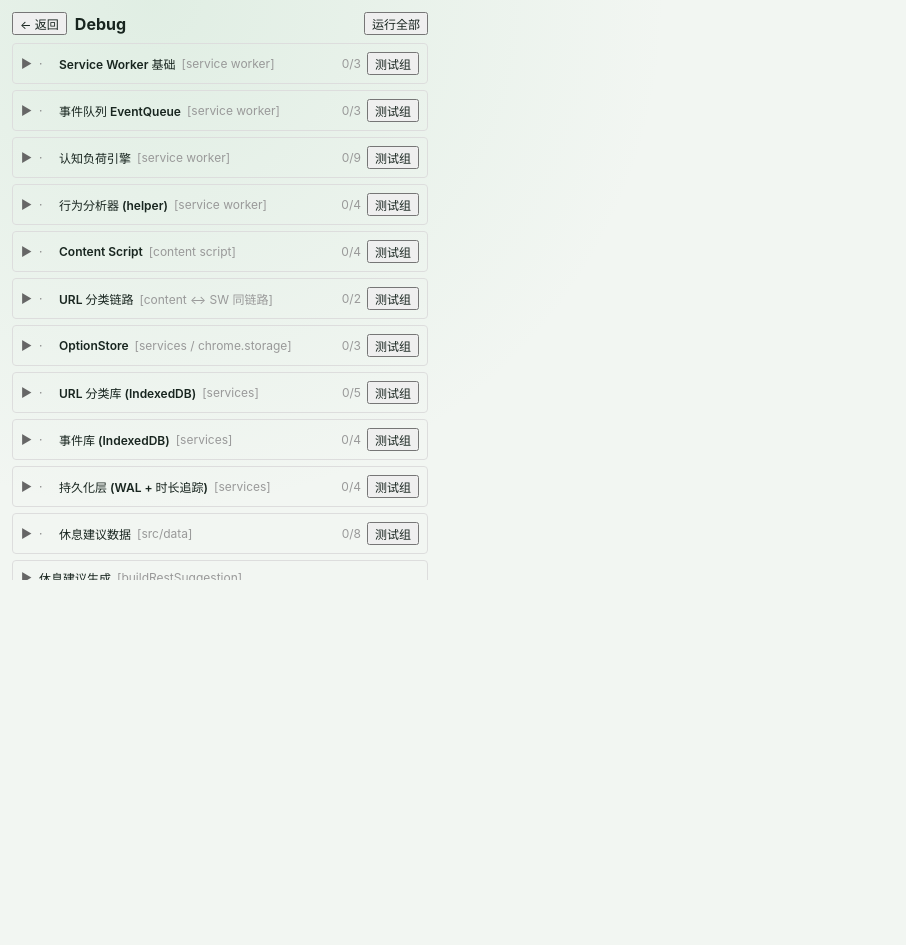
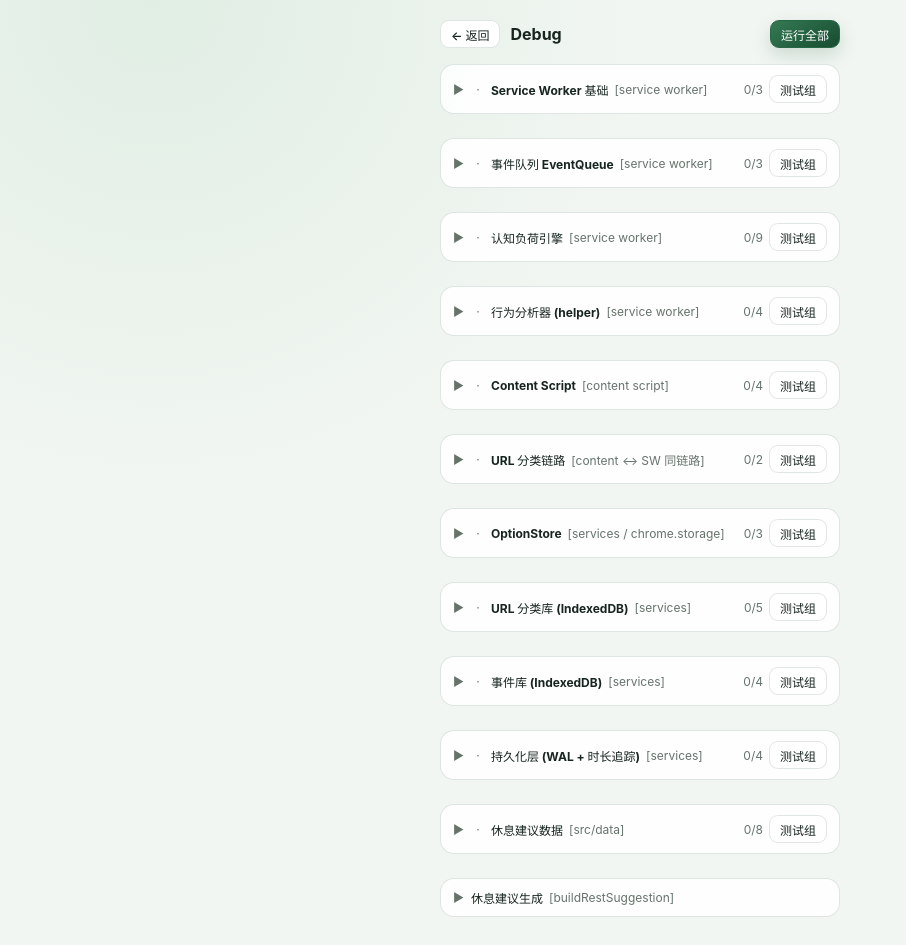
Before and after one commit to MingxuanGame/BrainRest, a React (Vite) app: page / in a window 1280 px wide. Both pictures are taken after a click on the button 791 px from the left and 60 px from the top of the page. Shown: the whole page, without its empty margins (0-906 px from the left). Before the commit the page ends 800 px from the top, so only its background shows below. Built offline with nearby package versions, Linux system fonts and the light colour scheme.

Commit message:
refactor(debug): 调试页与休息建议面板统一到新视觉体系

```diff
--- a/src/popup/debug/DebugPage.tsx
+++ b/src/popup/debug/DebugPage.tsx
@@ -1,41 +1,34 @@
-import { useCallback, useState } from 'react'
-import { TEST_GROUPS, type SubTest, type TestGroup } from './tests'
-import RestSuggestionPanel from './RestSuggestionPanel'
+import { useCallback, useState } from "react";
+import { TEST_GROUPS, type SubTest, type TestGroup } from "./tests";
+import RestSuggestionPanel from "./RestSuggestionPanel";
 
 /* ------------------------------------------------------------------ */
 /* 状态模型                                                            */
 /* ------------------------------------------------------------------ */
 
-type TestStatus = 'idle' | 'running' | 'pass' | 'fail'
+type TestStatus = "idle" | "running" | "pass" | "fail";
 
 interface TestState {
-    status: TestStatus
-    detail: string
+    status: TestStatus;
+    detail: string;
 }
 
-const IDLE_STATE: TestState = { status: 'idle', detail: '' }
+const IDLE_STATE: TestState = { status: "idle", detail: "" };
 
 const STATUS_ICON: Record<TestStatus, string> = {
-    idle: '·',
-    running: '…',
-    pass: '✔',
-    fail: '✘',
-}
-
-const STATUS_COLOR: Record<TestStatus, string> = {
-    idle: '#888',
-    running: '#b8860b',
-    pass: '#1a7f37',
-    fail: '#c0392b',
-}
+    idle: "·",
+    running: "…",
+    pass: "✔",
+    fail: "✘",
+};
 
 /** 汇总一个分组内所有子测试的状态 */
 function summarizeGroup(group: TestGroup, results: Record<string, TestState>): TestStatus {
-    const states = group.subTests.map((t) => results[t.id]?.status ?? 'idle')
-    if (states.some((s) => s === 'running')) return 'running'
-    if (states.some((s) => s === 'fail')) return 'fail'
-    if (states.every((s) => s === 'pass')) return 'pass'
-    return 'idle'
+    const states = group.subTests.map((t) => results[t.id]?.status ?? "idle");
+    if (states.some((s) => s === "running")) return "running";
+    if (states.some((s) => s === "fail")) return "fail";
+    if (states.every((s) => s === "pass")) return "pass";
+    return "idle";
 }
 
 /* ------------------------------------------------------------------ */
@@ -48,40 +41,34 @@ function SubTestRow({
     disabled,
     onRun,
 }: {
-    test: SubTest
-    state: TestState
-    disabled: boolean
-    onRun: () => void
+    test: SubTest;
+    state: TestState;
+    disabled: boolean;
+    onRun: () => void;
 }) {
     return (
-        <div style={{ borderTop: '1px solid #eee', padding: '6px 0 6px 20px' }}>
-            <div style={{ display: 'flex', alignItems: 'center', gap: 6 }}>
-                <span style={{ color: STATUS_COLOR[state.status], width: 14 }}>
+        <div className="debug-sub-row">
+            <div>
+                <span className={`debug-status is-${state.status}`}>
                     {STATUS_ICON[state.status]}
                 </span>
                 <span>{test.name}</span>
                 <button
+                    className="button compact"
                     onClick={onRun}
-                    disabled={disabled || state.status === 'running'}
-                    style={{ marginLeft: 'auto' }}
+                    disabled={disabled || state.status === "running"}
+                    style={{ marginLeft: "auto" }}
                 >
                     测试
                 </button>
             </div>
             {state.detail && (
-                <pre
-                    style={{
-                        margin: '4px 0 0 20px',
-                        whiteSpace: 'pre-wrap',
-                        wordBreak: 'break-all',
-                        color: state.status === 'fail' ? STATUS_COLOR.fail : '#444',
-                    }}
-                >
+                <pre className={`debug-pre${state.status === "fail" ? " is-fail" : ""}`}>
                     {state.detail}
                 </pre>
             )}
         </div>
-    )
+    );
 }
 
 /* ------------------------------------------------------------------ */
@@ -97,38 +84,34 @@ function GroupCard({
     onRunSub,
     onRunGroup,
 }: {
-    group: TestGroup
-    results: Record<string, TestState>
-    expanded: boolean
-    busy: boolean
-    onToggle: () => void
-    onRunSub: (test: SubTest) => void
-    onRunGroup: () => void
+    group: TestGroup;
+    results: Record<string, TestState>;
+    expanded: boolean;
+    busy: boolean;
+    onToggle: () => void;
+    onRunSub: (test: SubTest) => void;
+    onRunGroup: () => void;
 }) {
-    const groupStatus = summarizeGroup(group, results)
-    const passCount = group.subTests.filter((t) => results[t.id]?.status === 'pass').length
+    const groupStatus = summarizeGroup(group, results);
+    const passCount = group.subTests.filter((t) => results[t.id]?.status === "pass").length;
 
     return (
-        <div style={{ border: '1px solid #ddd', borderRadius: 4, padding: 8, marginBottom: 6 }}>
-            <div
-                onClick={onToggle}
-                style={{ display: 'flex', alignItems: 'center', gap: 6, cursor: 'pointer' }}
-            >
-                <span style={{ width: 12, color: '#666' }}>{expanded ? '▼' : '▶'}</span>
-                <span style={{ color: STATUS_COLOR[groupStatus], width: 14 }}>
-                    {STATUS_ICON[groupStatus]}
-                </span>
-                <span style={{ fontWeight: 600 }}>{group.name}</span>
-                <span style={{ color: '#999' }}>[{group.scope}]</span>
-                <span style={{ color: '#999', marginLeft: 'auto' }}>
+        <div className="debug-group">
+            <div className="debug-group-header" onClick={onToggle}>
+                <span className="debug-caret">{expanded ? "▼" : "▶"}</span>
+                <span className={`debug-status is-${groupStatus}`}>{STATUS_ICON[groupStatus]}</span>
+                <strong>{group.name}</strong>
+                <span className="debug-scope">[{group.scope}]</span>
+                <span className="debug-count">
                     {passCount}/{group.subTests.length}
                 </span>
                 <button
+                    className="button compact"
                     onClick={(e) => {
-                        e.stopPropagation() // 不触发展开/收起
-                        onRunGroup()
+                        e.stopPropagation(); // 不触发展开/收起
+                        onRunGroup();
                     }}
-                    disabled={busy || groupStatus === 'running'}
+                    disabled={busy || groupStatus === "running"}
                 >
                     测试组
                 </button>
@@ -148,7 +131,7 @@ function GroupCard({
                 </div>
             )}
         </div>
-    )
+    );
 }
 
 /* ------------------------------------------------------------------ */
@@ -156,56 +139,60 @@ function GroupCard({
 /* ------------------------------------------------------------------ */
 
 export default function DebugPage({ onBack }: { onBack: () => void }) {
-    const [results, setResults] = useState<Record<string, TestState>>({})
-    const [expanded, setExpanded] = useState<Record<string, boolean>>({})
-    const [runningAll, setRunningAll] = useState(false)
+    const [results, setResults] = useState<Record<string, TestState>>({});
+    const [expanded, setExpanded] = useState<Record<string, boolean>>({});
+    const [runningAll, setRunningAll] = useState(false);
 
     const toggleGroup = useCallback((groupId: string) => {
-        setExpanded((prev) => ({ ...prev, [groupId]: !prev[groupId] }))
-    }, [])
+        setExpanded((prev) => ({ ...prev, [groupId]: !prev[groupId] }));
+    }, []);
 
     const runSub = useCallback(async (test: SubTest) => {
-        setResults((prev) => ({ ...prev, [test.id]: { status: 'running', detail: '' } }))
+        setResults((prev) => ({ ...prev, [test.id]: { status: "running", detail: "" } }));
         try {
-            const detail = await test.run()
-            setResults((prev) => ({ ...prev, [test.id]: { status: 'pass', detail } }))
+            const detail = await test.run();
+            setResults((prev) => ({ ...prev, [test.id]: { status: "pass", detail } }));
         } catch (e: unknown) {
             setResults((prev) => ({
                 ...prev,
-                [test.id]: { status: 'fail', detail: (e as Error).message },
-            }))
+                [test.id]: { status: "fail", detail: (e as Error).message },
+            }));
         }
-    }, [])
+    }, []);
 
     const runGroup = useCallback(
         async (group: TestGroup) => {
-            setExpanded((prev) => ({ ...prev, [group.id]: true }))
+            setExpanded((prev) => ({ ...prev, [group.id]: true }));
             for (const test of group.subTests) {
-                await runSub(test)
+                await runSub(test);
             }
         },
         [runSub],
-    )
+    );
 
     const runAll = useCallback(async () => {
-        setRunningAll(true)
+        setRunningAll(true);
         for (const group of TEST_GROUPS) {
-            await runGroup(group)
+            await runGroup(group);
         }
-        setRunningAll(false)
-    }, [runGroup])
+        setRunningAll(false);
+    }, [runGroup]);
 
     return (
-        <div style={{ width: 440, maxHeight: 580, overflowY: 'auto', padding: 12, fontSize: 12 }}>
-            <div style={{ display: 'flex', alignItems: 'center', gap: 8, marginBottom: 8 }}>
-                <button onClick={onBack}>← 返回</button>
-                <h2 style={{ margin: 0, fontSize: 16 }}>Debug</h2>
+        <div className="app-shell debug-shell">
+            <div className="header-row">
+                <div className="button-row">
+                    <button className="button compact" onClick={onBack}>
+                        ← 返回
+                    </button>
+                    <h2 style={{ margin: 0, fontSize: 16 }}>Debug</h2>
+                </div>
                 <button
+                    className="button compact primary"
                     onClick={() => void runAll()}
                     disabled={runningAll}
-                    style={{ marginLeft: 'auto' }}
                 >
-                    {runningAll ? '运行中…' : '运行全部'}
+                    {runningAll ? "运行中…" : "运行全部"}
                 </button>
             </div>
 
@@ -224,5 +211,5 @@ export default function DebugPage({ onBack }: { onBack: () => void }) {
 
             <RestSuggestionPanel />
         </div>
-    )
+    );
 }
--- a/src/popup/debug/RestSuggestionPanel.tsx
+++ b/src/popup/debug/RestSuggestionPanel.tsx
@@ -1,17 +1,17 @@
-import { useCallback, useState } from 'react'
-import { buildRestSuggestion } from '../../background/engine/RestSuggestion'
-import type { BRIResult } from '../../background/engine/types'
-import type { RestSuggestion } from '../../models/RestSuggestion'
-import { sampleBriResults } from '../../data/bri-samples'
+import { useCallback, useState } from "react";
+import { buildRestSuggestion } from "../../background/engine/RestSuggestion";
+import type { BRIResult } from "../../background/engine/types";
+import type { RestSuggestion } from "../../models/RestSuggestion";
+import { sampleBriResults } from "../../data/bri-samples";
 
 /* ------------------------------------------------------------------ */
 /* 输出状态                                                            */
 /* ------------------------------------------------------------------ */
 
 type Output =
-    | { kind: 'suggestion'; value: RestSuggestion }
-    | { kind: 'null' }
-    | { kind: 'error'; message: string }
+    | { kind: "suggestion"; value: RestSuggestion }
+    | { kind: "null" }
+    | { kind: "error"; message: string };
 
 /* ------------------------------------------------------------------ */
 /* 休息建议生成面板                                                    */
@@ -22,53 +22,52 @@ type Output =
  * 展示 RestSuggestion 输出。
  */
 export default function RestSuggestionPanel() {
-    const [expanded, setExpanded] = useState(false)
-    const [json, setJson] = useState('')
-    const [output, setOutput] = useState<Output | null>(null)
+    const [expanded, setExpanded] = useState(false);
+    const [json, setJson] = useState("");
+    const [output, setOutput] = useState<Output | null>(null);
 
     const loadSample = useCallback((result: BRIResult) => {
-        setJson(JSON.stringify(result, null, 2))
-        setOutput(null)
-    }, [])
+        setJson(JSON.stringify(result, null, 2));
+        setOutput(null);
+    }, []);
 
     const generate = useCallback(() => {
-        let parsed: BRIResult
+        let parsed: BRIResult;
         try {
-            parsed = JSON.parse(json) as BRIResult
+            parsed = JSON.parse(json) as BRIResult;
         } catch (e: unknown) {
-            setOutput({ kind: 'error', message: `JSON 解析失败：${(e as Error).message}` })
-            return
+            setOutput({ kind: "error", message: `JSON 解析失败：${(e as Error).message}` });
+            return;
         }
         try {
-            const value = buildRestSuggestion(parsed)
-            setOutput(value === null ? { kind: 'null' } : { kind: 'suggestion', value })
+            const value = buildRestSuggestion(parsed);
+            setOutput(value === null ? { kind: "null" } : { kind: "suggestion", value });
         } catch (e: unknown) {
-            setOutput({ kind: 'error', message: (e as Error).message })
+            setOutput({ kind: "error", message: (e as Error).message });
         }
-    }, [json])
+    }, [json]);
 
     return (
-        <div style={{ border: '1px solid #ddd', borderRadius: 4, padding: 8, marginBottom: 6 }}>
-            <div
-                onClick={() => setExpanded((v) => !v)}
-                style={{ display: 'flex', alignItems: 'center', gap: 6, cursor: 'pointer' }}
-            >
-                <span style={{ width: 12, color: '#666' }}>{expanded ? '▼' : '▶'}</span>
-                <span style={{ fontWeight: 600 }}>休息建议生成</span>
-                <span style={{ color: '#999' }}>[buildRestSuggestion]</span>
+        <div className="debug-group">
+            <div className="debug-group-header" onClick={() => setExpanded((v) => !v)}>
+                <span className="debug-caret">{expanded ? "▼" : "▶"}</span>
+                <strong>休息建议生成</strong>
+                <span className="debug-scope">[buildRestSuggestion]</span>
             </div>
 
             {expanded && (
                 <div style={{ marginTop: 8 }}>
                     {/* 样例载入 */}
                     <div style={{ marginBottom: 6 }}>
-                        <div style={{ color: '#999', marginBottom: 4 }}>载入样例 BRIResult：</div>
-                        <div style={{ display: 'flex', flexWrap: 'wrap', gap: 4 }}>
+                        <div className="debug-scope" style={{ marginBottom: 4 }}>
+                            载入样例 BRIResult：
+                        </div>
+                        <div style={{ display: "flex", flexWrap: "wrap", gap: 4 }}>
                             {sampleBriResults.map((s) => (
                                 <button
                                     key={s.scenario}
+                                    className="button compact"
                                     onClick={() => loadSample(s.result)}
-                                    style={{ fontSize: 11 }}
                                 >
                                     {s.scenario}
                                 </button>
@@ -78,28 +77,26 @@ export default function RestSuggestionPanel() {
 
                     {/* 手动编辑 */}
                     <textarea
+                        className="debug-textarea"
                         value={json}
                         onChange={(e) => setJson(e.target.value)}
                         placeholder="在此粘贴/编辑 BRIResult(JSON)，或点击上方样例载入"
                         spellCheck={false}
-                        style={{
-                            width: '100%',
-                            height: 160,
-                            boxSizing: 'border-box',
-                            fontFamily: 'monospace',
-                            fontSize: 11,
-                            resize: 'vertical',
-                        }}
                     />
 
-                    <div style={{ display: 'flex', gap: 6, margin: '6px 0' }}>
-                        <button onClick={generate} disabled={json.trim() === ''}>
+                    <div className="button-row" style={{ margin: "6px 0" }}>
+                        <button
+                            className="button compact primary"
+                            onClick={generate}
+                            disabled={json.trim() === ""}
+                        >
                             生成 RestSuggestion
                         </button>
                         <button
+                            className="button compact"
                             onClick={() => {
-                                setJson('')
-                                setOutput(null)
+                                setJson("");
+                                setOutput(null);
                             }}
                         >
                             清空
@@ -111,7 +108,7 @@ export default function RestSuggestionPanel() {
                 </div>
             )}
         </div>
-    )
+    );
 }
 
 /* ------------------------------------------------------------------ */
@@ -119,38 +116,23 @@ export default function RestSuggestionPanel() {
 /* ------------------------------------------------------------------ */
 
 function OutputView({ output }: { output: Output }) {
-    if (output.kind === 'error') {
-        return (
-            <pre
-                style={{
-                    margin: 0,
-                    whiteSpace: 'pre-wrap',
-                    wordBreak: 'break-all',
-                    color: '#c0392b',
-                }}
-            >
-                {output.message}
-            </pre>
-        )
+    if (output.kind === "error") {
+        return <pre className="debug-pre is-fail">{output.message}</pre>;
     }
 
-    if (output.kind === 'null') {
-        return <div style={{ color: '#888' }}>输出：null（未触发，不提醒）</div>
+    if (output.kind === "null") {
+        return <div className="debug-scope">输出：null（未触发，不提醒）</div>;
     }
 
-    const s = output.value
+    const s = output.value;
     return (
-        <div
-            style={{ border: '1px solid #eee', borderRadius: 4, padding: 8, background: '#fafafa' }}
-        >
+        <div className="debug-output-card">
             <div style={{ fontWeight: 600, marginBottom: 2 }}>{s.title}</div>
-            <div style={{ color: '#1a7f37', marginBottom: 4 }}>建议时长：{s.duration}</div>
+            <div className="debug-duration">建议时长：{s.duration}</div>
             <div style={{ marginBottom: 4 }}>{s.body}</div>
-            <pre
-                style={{ margin: 0, whiteSpace: 'pre-wrap', wordBreak: 'break-all', color: '#444' }}
-            >
+            <pre className="debug-pre" style={{ margin: 0 }}>
                 {s.actions}
             </pre>
         </div>
-    )
+    );
 }
```
